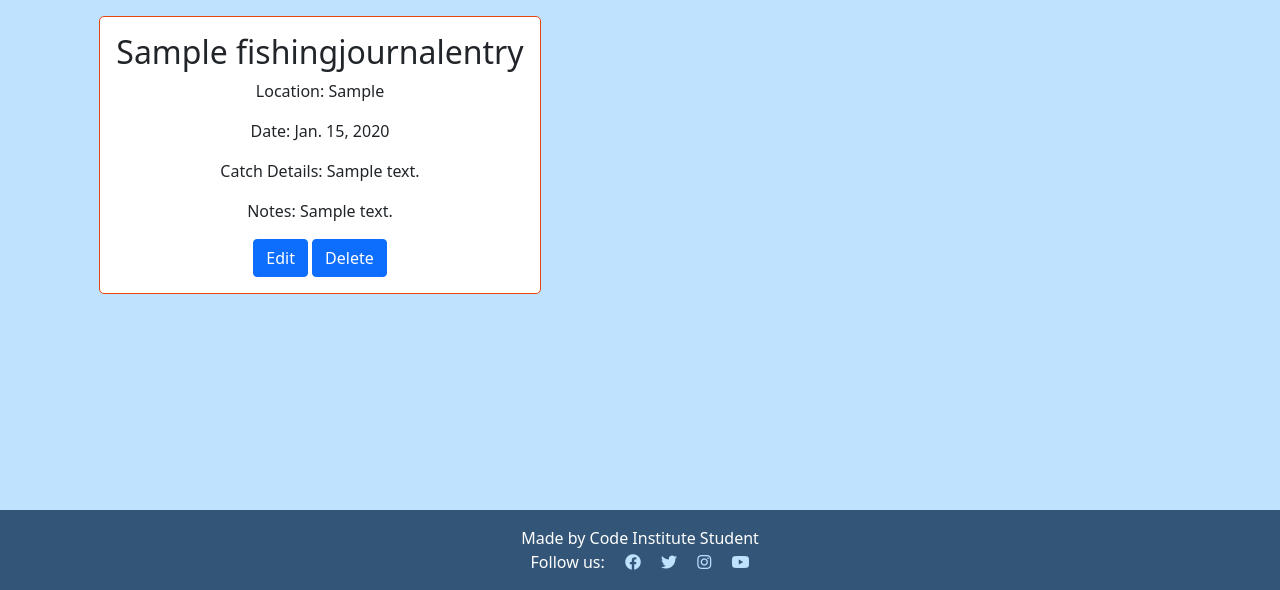
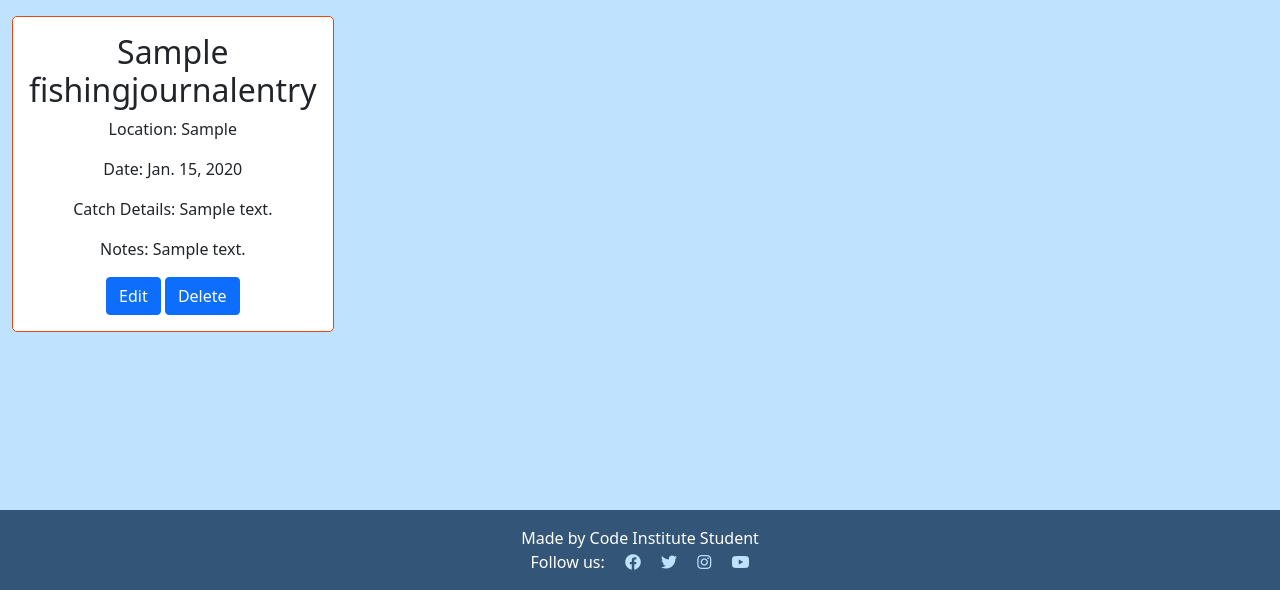
Before and after one commit to Pierreslag/fishingblog, a Django app: page /fishing_journal/entry_base/ in a window 1280 px wide. Shown: the part 210-800 px from the top of the page. Run offline with Django 3.2, Linux system fonts and the light colour scheme; a user stored in the database is signed in; tables that the repository leaves empty hold one stand-in row (values such as "Sample post").

Commit message:
add class to entrydiv

```diff
--- a/templates/fishing_journal/entry_base.html
+++ b/templates/fishing_journal/entry_base.html
@@ -12,7 +12,7 @@
             <div class="col-12 mt-3 left">
                 <div class="row">
                     {% for entry in entries %}
-                    <div class="col-md-6">
+                    <div class="col-md-6 col-lg-3">
                         <div class="card mb-4 entry-card">
                             <div class="card-body">
                                 <h2 class="card-title">{{ entry.title }}</h2>
@@ -26,7 +26,7 @@
                             </div>
                         </div>
                     </div>
-                    {% if forloop.counter|divisibleby:2 %}
+                    {% if forloop.counter|divisibleby:4 %}
                 </div>
                 <div class="row">
                     {% endif %}
```
